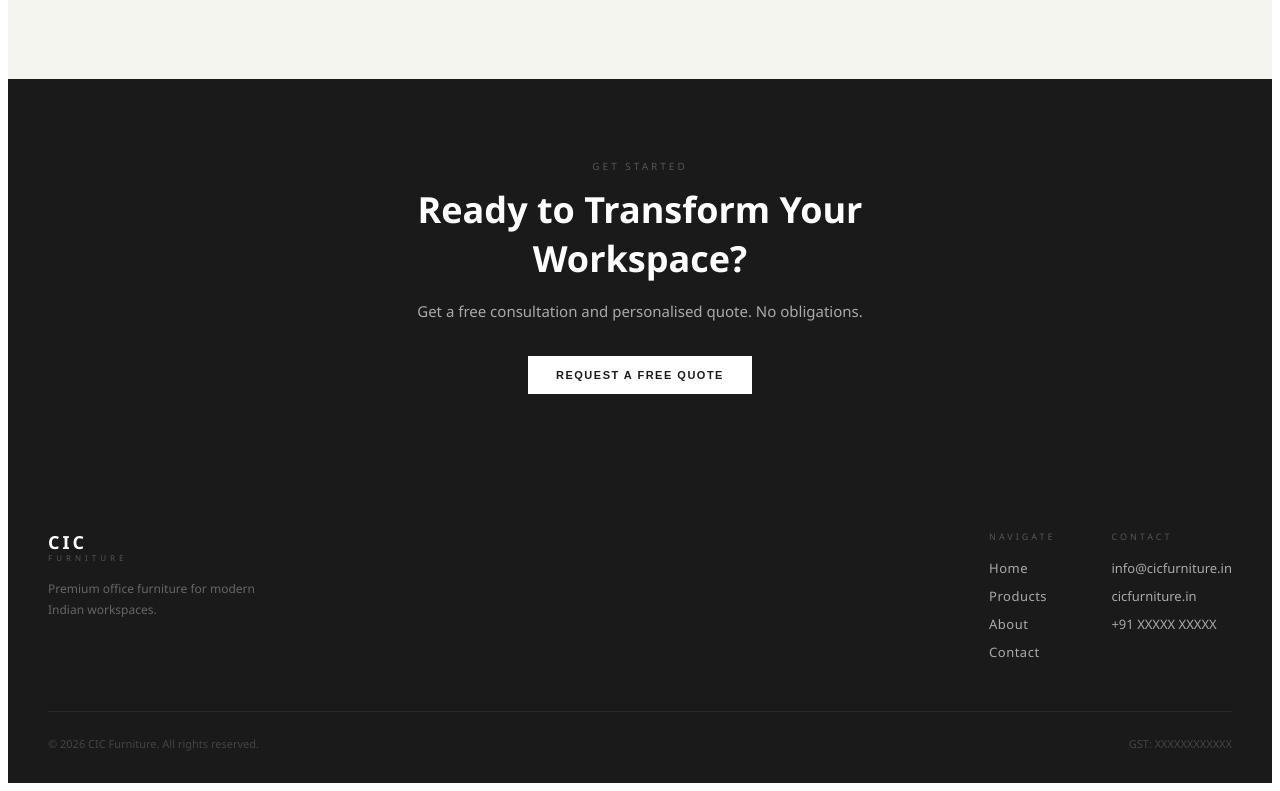
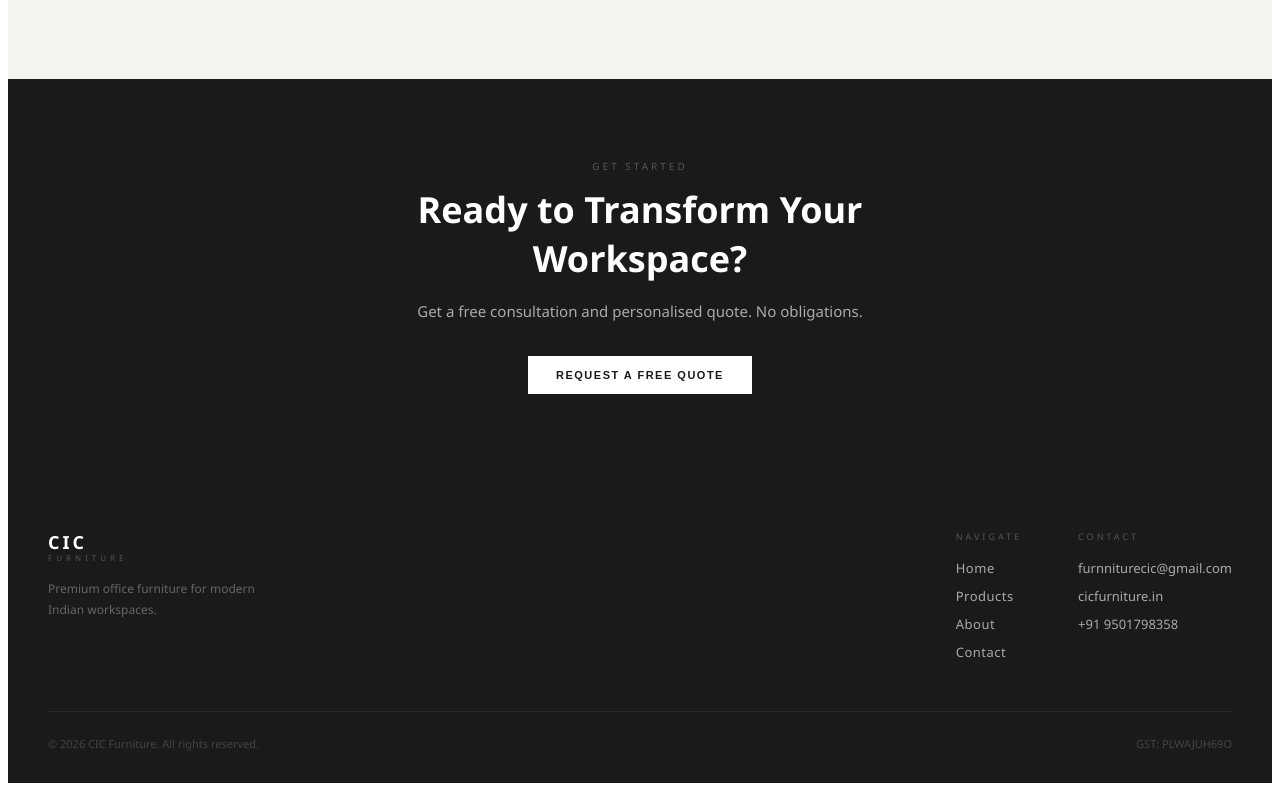
Before and after one commit to ujjwal230701/cic-furniture-website, a React (Create React App) app: page / in a window 1280 px wide. Shown: the part 1949-2740 px from the top of the page. Built offline with nearby package versions, Linux system fonts and the light colour scheme.

Commit message:
Contact info added

```diff
--- a/src/config.js
+++ b/src/config.js
@@ -5,14 +5,14 @@
 export const STORE = {
   name: "CIC Furniture",
   tagline: "Premium office furniture for modern Indian workspaces.",
-  phone: "+91 XXXXX XXXXX",
-  email: "info@cicfurniture.in",
+  phone: "+91 9501798358",
+  email: "furnniturecic@gmail.com",
   website: "cicfurniture.in",
-  address: "Your Store Address Here",
+  address: "305, Industrial Area Phase II, Chandigarh, 160002",
   hours: "Monday – Saturday, 9:00 AM – 7:00 PM",
-  gst: "XXXXXXXXXXXX",
-  upi: "cicfurniture@upi",
-  whatsapp: "+91 XXXXX XXXXX",
+  gst: "PLWAJUH69O",
+  upi: "9501798358@paytm",
+  whatsapp: "+91 9501798358",
 };
 
 export const PRODUCTS = [
```
